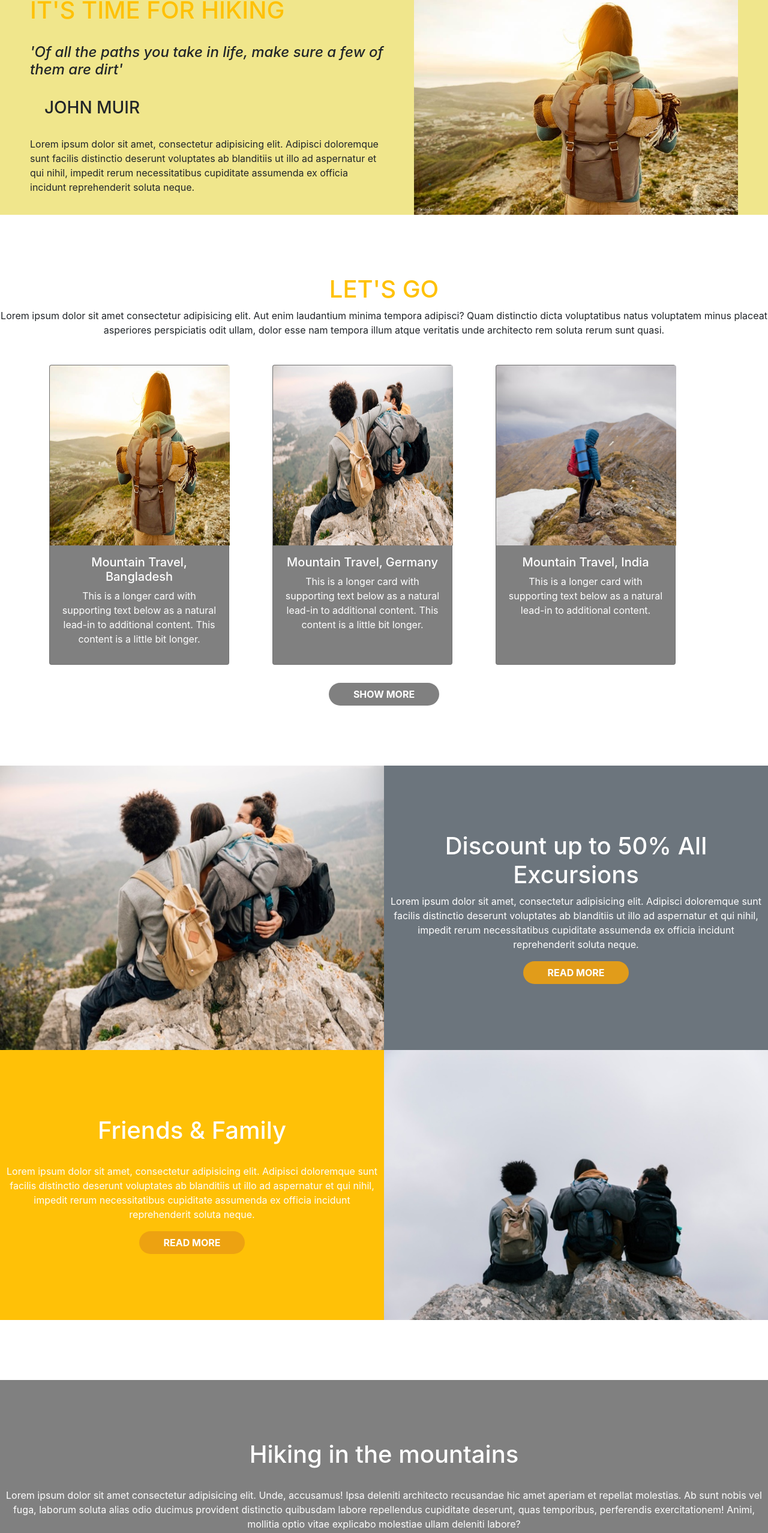
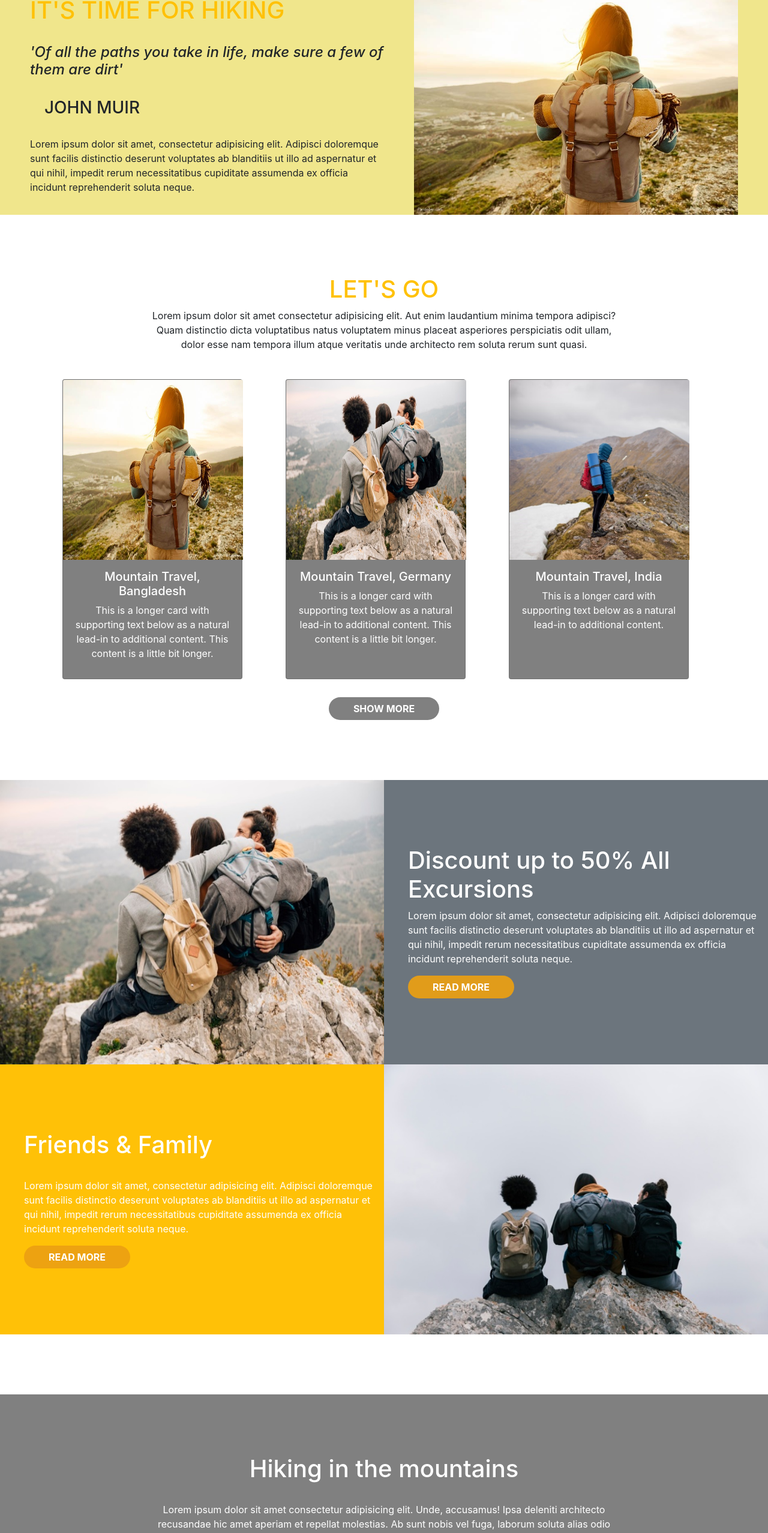
Before and after one commit to Imriaz/task1-imriaz, a React (Create React App) app: page / in a window 1280 px wide. Shown: the part 183-2738 px from the top of the page at 60% size. Built offline with nearby package versions, Linux system fonts and the light colour scheme.

Commit message:
Task1 done

```diff
--- a/src/components/Details/Details.css
+++ b/src/components/Details/Details.css
@@ -21,6 +21,8 @@
     padding: 10px;
     margin-top: 100px;
     margin-bottom: 100px;
+    text-align: left;
+    margin-left: 30px;
 }
 
 .row {
--- a/src/components/Hiking/Hiking.css
+++ b/src/components/Hiking/Hiking.css
@@ -13,3 +13,10 @@
     margin:0;
     margin-bottom: 100px;
 }
+
+.hiking-textCenter {
+    justify-content: center;
+    align-items: center;
+    margin-left: 250px;
+    margin-right: 250px;
+  }
--- a/src/components/Hiking/Hiking.js
+++ b/src/components/Hiking/Hiking.js
@@ -8,7 +8,7 @@ const Hiking = () => {
             <div className='hiking-section'>
                 <h1>Hiking in the mountains</h1>
                 <br />
-                <p>Lorem ipsum dolor sit amet consectetur adipisicing elit. Unde, accusamus! Ipsa deleniti architecto recusandae hic amet aperiam et repellat molestias. Ab sunt nobis vel fuga, laborum soluta alias odio ducimus provident distinctio quibusdam labore repellendus cupiditate deserunt, quas temporibus, perferendis exercitationem! Animi, mollitia optio vitae explicabo molestiae ullam deleniti labore?</p>
+                <p className='hiking-textCenter'>Lorem ipsum dolor sit amet consectetur adipisicing elit. Unde, accusamus! Ipsa deleniti architecto recusandae hic amet aperiam et repellat molestias. Ab sunt nobis vel fuga, laborum soluta alias odio ducimus provident distinctio quibusdam labore repellendus cupiditate deserunt, quas temporibus, perferendis exercitationem! Animi, mollitia optio vitae explicabo molestiae ullam deleniti labore?</p>
             </div>
 
             <div>
--- a/src/components/HikingDetails/HikingDetails.css
+++ b/src/components/HikingDetails/HikingDetails.css
@@ -2,4 +2,5 @@
     margin-top: 100px;
     margin-bottom: 100px;
     margin-left: 50px;
+    text-align: left;
 }
--- a/src/components/HikingDetails/HikingDetails.js
+++ b/src/components/HikingDetails/HikingDetails.js
@@ -6,16 +6,16 @@ const HikingDetails = () => {
             <div class="container">
                 <div class="row">
                     <div class="col-sm">
-                        <h1 className='text-warning'>Mountain Weather</h1>
-                        <p className='text-justify'>Lorem ipsum dolor sit amet consectetur, adipisicing elit. Quibusdam commodi ut similique placeat quae? Labore magnam amet sit, vitae eveniet quisquam odio consequuntur quia a vel maiores porro quasi blanditiis.</p>
+                        <h2 className='text-warning'>Mountain Weather</h2>
+                        <p className='text-left'>Lorem ipsum dolor sit amet consectetur, adipisicing elit. Quibusdam commodi ut similique placeat quae? Labore magnam amet sit, vitae eveniet quisquam odio consequuntur quia a vel maiores porro quasi blanditiis.</p>
                     </div>
                     <div class="col-sm">
-                        <h1 className='text-warning'>Hiking as attitude</h1>
+                        <h2 className='text-warning'>Hiking as attitude</h2>
                         <p>Lorem ipsum dolor sit amet consectetur adipisicing elit. Similique dolores beatae optio eius veritatis delectus, quasi obcaecati cupiditate, eos, officiis debitis vel explicabo praesentium laborum voluptatum aperiam perspiciatis quibusdam eveniet?</p>
                     </div>
                     <div class="col-sm">
-                        <h1 className='text-warning'>Mountains in Winter</h1>
-                        <p>Lorem ipsum, dolor sit amet consectetur adipisicing elit. Fugit dolores error voluptatibus ad repudiandae animi nesciunt impedit aspernatur rem maiores, recusandae, quae soluta voluptas id nisi provident dolor, delectus eligendi.</p>
+                        <h2 className='text-warning'>Mountains in Winter</h2>
+                        <p className='text-left'>Lorem ipsum, dolor sit amet consectetur adipisicing elit. Fugit dolores error voluptatibus ad repudiandae animi nesciunt impedit aspernatur rem maiores, recusandae, quae soluta voluptas id nisi provident dolor, delectus eligendi.</p>
                     </div>
                 </div>
             </div>
--- /dev/null
+++ b/src/components/HikingDetails/Quote.css
@@ -0,0 +1,8 @@
+.Quote-textCenter {
+    justify-content: center;
+    align-items: center;
+    margin-top: 200px;
+    margin-bottom: 200px;
+    margin-left: 250px;
+    margin-right: 250px;
+  }
--- a/src/components/HikingDetails/Quote.js
+++ b/src/components/HikingDetails/Quote.js
@@ -1,9 +1,10 @@
 import React from 'react';
+import './Quote.css';
 
 const Quote = () => {
     return (
         <div className='quote-section'>
-            <p style={{ marginTop: '200px', marginBottom: '200px' }}>Lorem ipsum dolor sit amet consectetur adipisicing elit. Odit quis, nostrum quaerat ut praesentium quia consequuntur cum earum a modi rem laudantium iste necessitatibus cupiditate obcaecati! Numquam a facere quasi rerum libero. Accusamus, cum harum praesentium itaque iure ea corporis, provident enim corrupti reprehenderit odit suscipit tempore aliquam aperiam sint.</p>
+            <p className='Quote-textCenter'>Lorem ipsum dolor sit amet consectetur adipisicing elit. Odit quis, nostrum quaerat ut praesentium quia consequuntur cum earum a modi rem laudantium iste necessitatibus cupiditate obcaecati! Numquam a facere quasi rerum libero. Accusamus, cum harum praesentium itaque iure ea corporis, provident enim corrupti reprehenderit odit suscipit tempore aliquam aperiam sint.</p>
         </div>
     );
 };
--- a/src/components/Info/Info.css
+++ b/src/components/Info/Info.css
@@ -22,3 +22,10 @@
     height: 300px;
     margin:0px;
 }
+
+.info-textCenter {
+    justify-content: center;
+    align-items: center;
+    margin-left: 250px;
+    margin-right: 250px;
+  }
--- a/src/components/Info/Info.js
+++ b/src/components/Info/Info.js
@@ -9,8 +9,8 @@ const Info = () => {
     return (
         <div>
             <h1 className='text-warning'>LET'S GO</h1>
-            <p className='text-center'>Lorem ipsum dolor sit amet consectetur adipisicing elit. Aut enim laudantium minima tempora adipisci? Quam distinctio dicta voluptatibus natus voluptatem minus placeat asperiores perspiciatis odit ullam, dolor esse nam tempora illum atque veritatis unde architecto rem soluta rerum sunt quasi.</p>
-            <div className="container">
+            <p className='info-textCenter'>Lorem ipsum dolor sit amet consectetur adipisicing elit. Aut enim laudantium minima tempora adipisci? Quam distinctio dicta voluptatibus natus voluptatem minus placeat asperiores perspiciatis odit ullam, dolor esse nam tempora illum atque veritatis unde architecto rem soluta rerum sunt quasi.</p>
+            <div className="container me-5">
                 <div class="row row-cols-1 row-cols-md-3 g-4">
                     <div class="col">
                         <div class="card">
--- a/src/components/Shared/Footer/Footer.js
+++ b/src/components/Shared/Footer/Footer.js
@@ -6,10 +6,10 @@ const Footer = () => {
         <div className="bg-secondary top-bottom-footer-space">
             <div class="row">
                 <div class="col-6 text-light footer-icon">
+                    <i class="fab fa-chrome mx-1"></i>
                     <i class="fab fa-facebook mx-1"></i>
-                    <i class="fab fa-facebook mx-1"></i>
-                    <i class="fab fa-facebook mx-1"></i>
-                    <i class="fab fa-facebook mx-1"></i>
+                    <i class="fab fa-twitter mx-1"></i>
+                    <i class="fab fa-firefox-browser mx-1"></i>
                 </div>
                 <div class="col-2 text-light">
                     About <br />
--- a/src/components/TheSummit/TheSummit.css
+++ b/src/components/TheSummit/TheSummit.css
@@ -29,3 +29,10 @@
     margin-top: 50px;
     margin-bottom: 50px;
  }
+
+ .textCenter {
+   justify-content: center;
+   align-items: center;
+   margin-left: 250px;
+   margin-right: 250px;
+ }
--- a/src/components/TheSummit/TheSummit.js
+++ b/src/components/TheSummit/TheSummit.js
@@ -5,7 +5,7 @@ const TheSummit = () => {
     return (
         <div class="subscribe-section top-bottom-space">
             <h1 className='text-white'>The Summit</h1>
-            <p>The best part of Lorem ipsum dolor sit amet consectetur adipisicing elit. Nesciunt dolorum fuga fugit harum minus dignissimos veniam maiores animi impedit, pariatur odio enim.</p>
+            <p className='textCenter'>The best part of Lorem ipsum dolor sit amet consectetur adipisicing elit. Nesciunt dolorum fuga fugit harum minus dignissimos veniam maiores animi impedit, pariatur odio enim. Lorem ipsum dolor sit amet consectetur adipisicing elit. Modi ullam sed dolorum cupiditate soluta porro similique, dolor animi quos, doloremque molestiae! A necessitatibus quia animi voluptatum dolorem aliquid tempora ad.</p>
 
             <div class="subscribe-form">
                 <input class="subscribe-input" type="email" placeholder="Your Email" />
```
